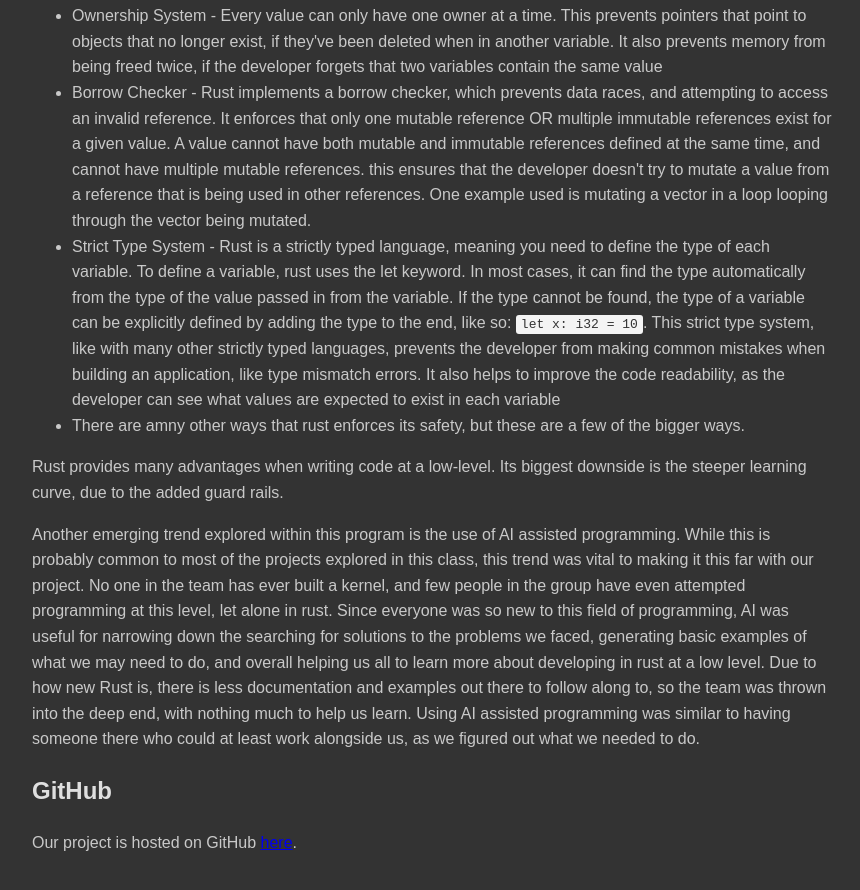
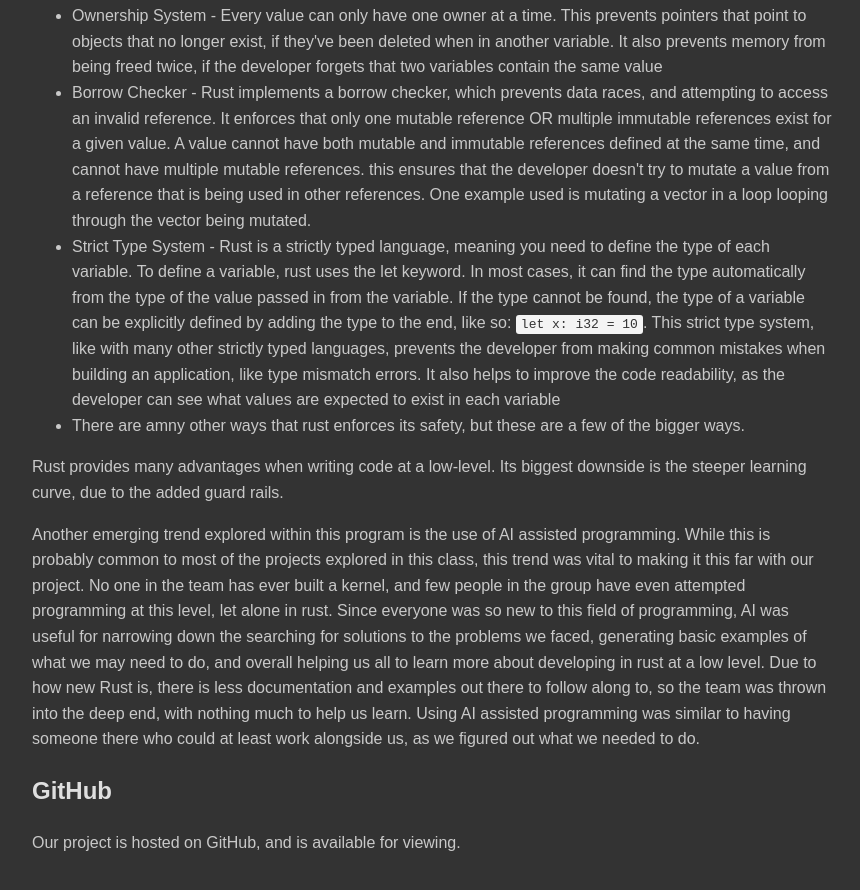
Before and after one commit to EthenM/router_kernel_site, a plain HTML site: page index.html in a window 1280 px wide. Shown: the part 736-1626 px from the top of the page, without its empty margins (208-1068 px from the left). Drawn offline with Linux system fonts and the light colour scheme.

Commit message:
changed the a tag styling a little.

```diff
--- a/index.html
+++ b/index.html
@@ -8,6 +8,8 @@
         body { font-family: Arial, sans-serif; line-height: 1.6; max-width: 800px; margin: auto; padding: 20px; background-color: #333;}
         h1, h2 { color: #dfdfdf; }
         p, ul { color: #c9c9c9; }
+        a { color: #c9c9c9; text-decoration: none; }
+        a:hover { text-decoration: underline; }
         code { color: #333; background: #f4f4f4; padding: 2px 5px; border-radius: 3px; }
         .section { margin-bottom: 20px; }
     </style>
@@ -43,7 +45,7 @@
 
     <div class="section">
         <h2>GitHub</h2>
-        <p>Our project is hosted on GitHub <a href="https://github.com/jovielarue/minirouter" target="_blank">here</a>.</p>
+        <p>Our project is hosted on <a href="https://github.com/jovielarue/minirouter" target="_blank">GitHub, and is available for viewing.</a></p>
     </div>
 </body>
 </html>
```
